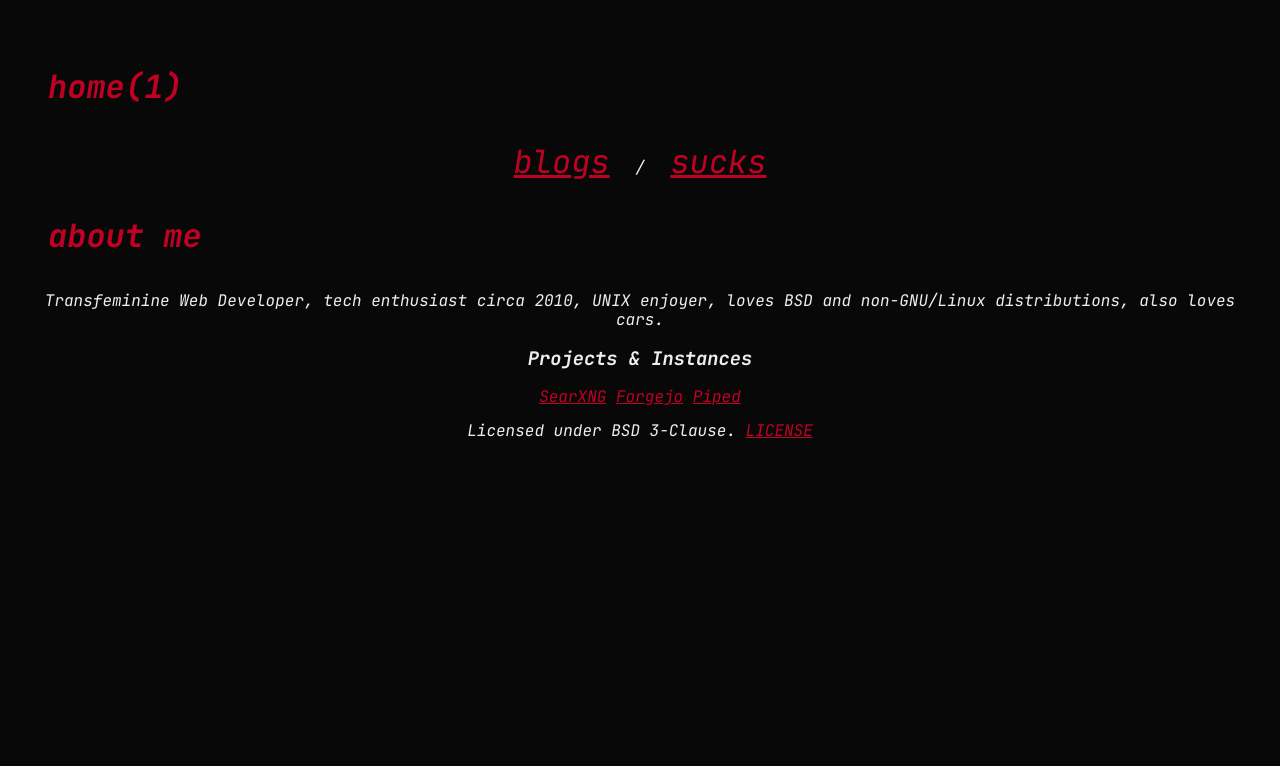
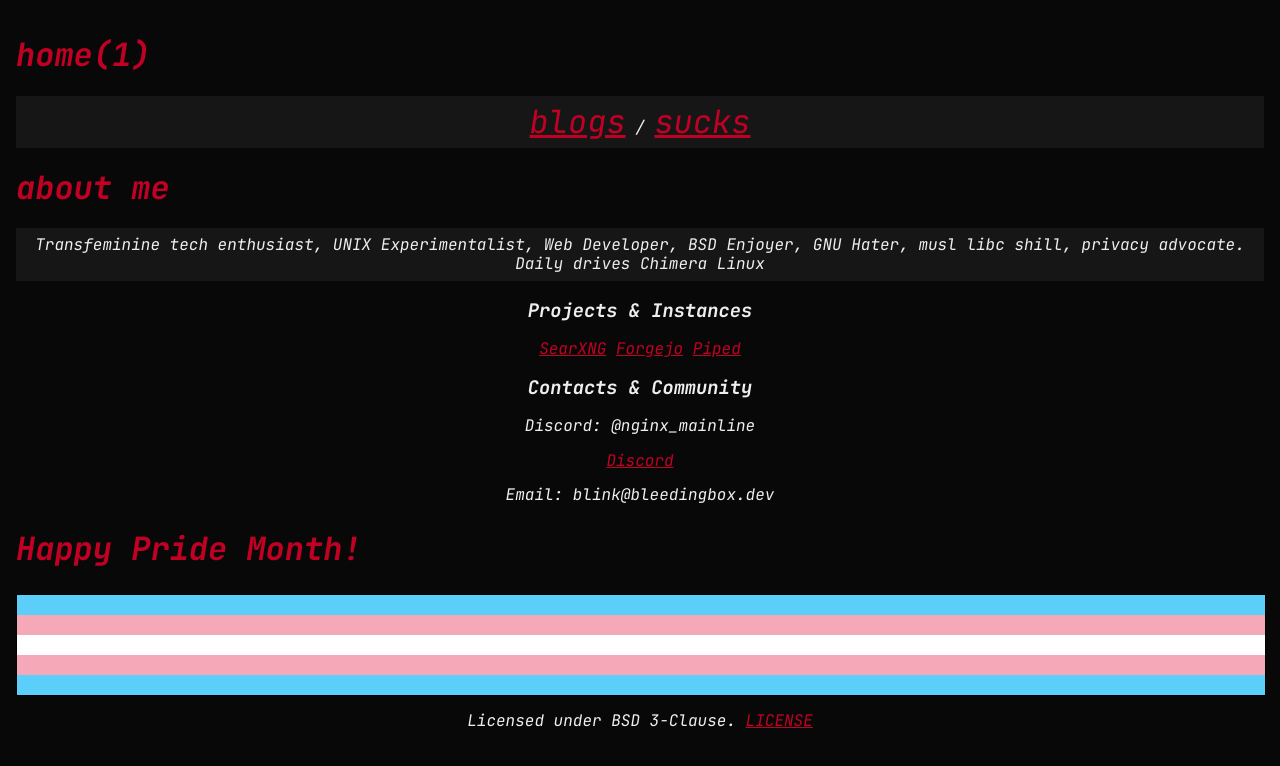
Before and after one commit to blinkodemia/website-src, a plain HTML site: page home.bleedingbox.dev/index.html in a window 1280 px wide. Drawn offline with Linux system fonts and the light colour scheme.

Commit message:
Pride month

```diff
--- a/home.bleedingbox.dev/index.html
+++ b/home.bleedingbox.dev/index.html
@@ -19,14 +19,14 @@
 	<h1 id="logo">
 		home(1)
 	</h1>
-	<nav style="text-align: center;">
+	<nav id="bar" style="text-align: center;">
 		<a id="logo" href="https://blogs.bleedingbox.dev">blogs</a> /
 		<a id="logo" href="https://sucks.bleedingbox.dev">sucks</a>
 	</nav>
 	<h1 id="logo">about me</h1>
 	<div style="text-align: center;">
-		<p>
-			Transfeminine Web Developer, tech enthusiast circa 2010, UNIX enjoyer, loves BSD and non-GNU/Linux distributions, also loves cars.
+		<p id="bar" >
+			Transfeminine tech enthusiast, UNIX Experimentalist, Web Developer, BSD Enjoyer, GNU Hater, musl libc shill, privacy advocate. Daily drives Chimera Linux
 		</p>
 		<h3 style="text-align: center;">Projects & Instances</h3>
 		<div style="text-align: center;">
@@ -34,7 +34,15 @@
 			<a href="https://git.bleedingbox.dev/">Forgejo</a>
 			<a href="https://piped.bleedingbox.dev">Piped</a>
 		</div>
+		<h3 style="text-align: center;">Contacts & Community</h3>
+		<div style="text-align: center;">
+			<p>Discord: @nginx_mainline</p>
+			<a href="https://discord.bleedingbox.dev/">Discord</a>
+			<p>Email: blink@bleedingbox.dev</p>
+		</div>
 	</div>
+	<h2 id="logo">Happy Pride Month!</h2>
+	<div id="pride"></div>
 	<div>
 		<footer>
 			Licensed under BSD 3-Clause. <a href="LICENSE">LICENSE</a>
--- a/home.bleedingbox.dev/style.css
+++ b/home.bleedingbox.dev/style.css
@@ -2,7 +2,7 @@
 @import url("https://fonts.googleapis.com/css2?family=JetBrains+Mono:ital,wght@0,100..800;1,100..800&display=swap");
 
 :root {
-  padding: 2rem;
+  padding: 1rem;
   color: #eeeeee;
   background-color: #080808;
   font-family: "JetBrains Mono", monospace;
@@ -14,7 +14,6 @@
 
 #logo {
   font-size: 32px;
-  padding: 1rem;
   color: #C10023;
 }
 
@@ -50,3 +49,10 @@ footer {
 #badges {
 	text-align: center;
 }
+
+#pride {
+	width: 100%;
+	height: 100px;
+	border: 1px solid black;
+	background: linear-gradient(180deg, #5BCEFA 20%, #F5A9B8 20%, 40%, #FFFFFF 40%, 60%, #F5A9B8 60%, 80%, #5BCEFA 80%);
+}
```
